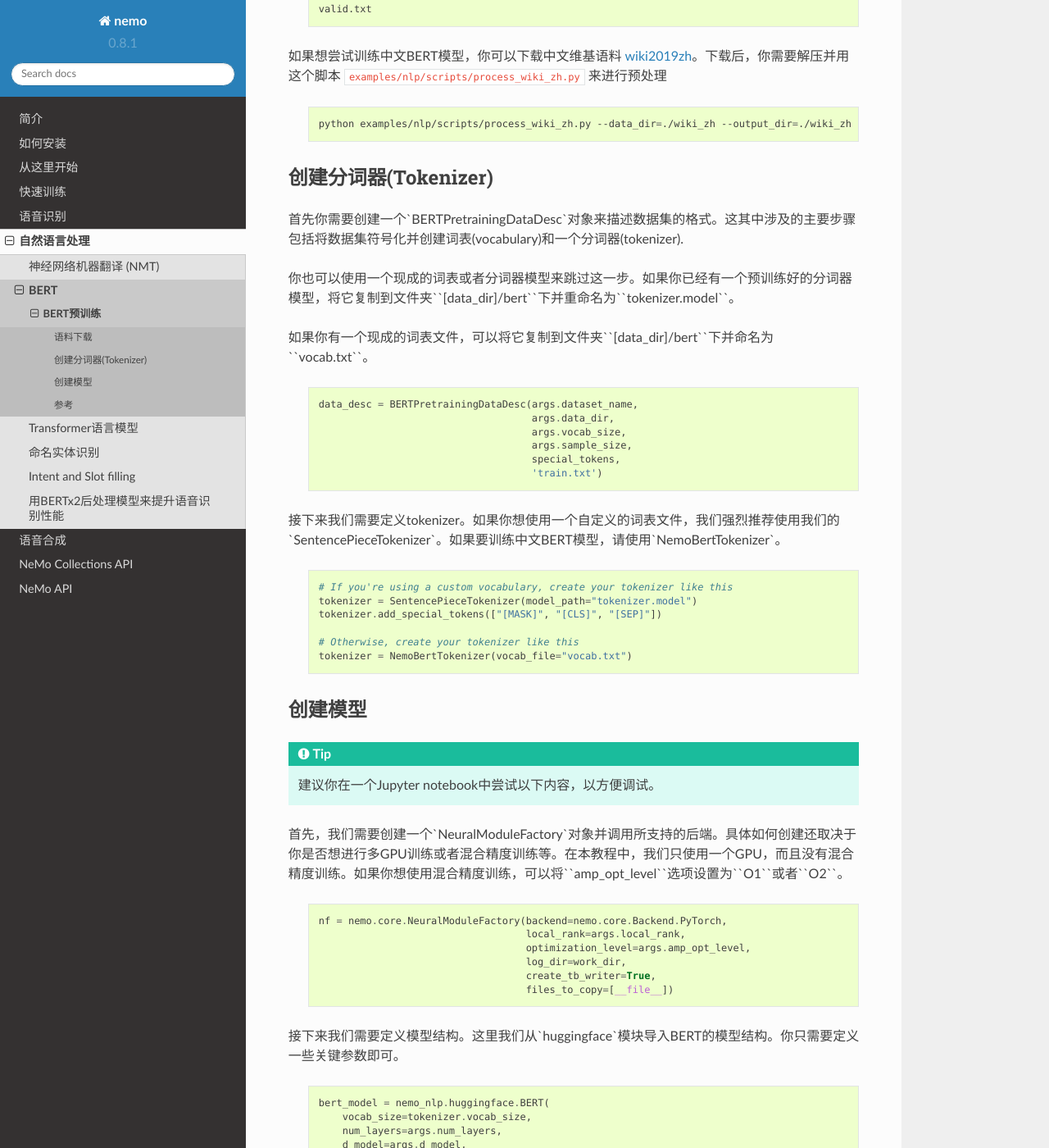
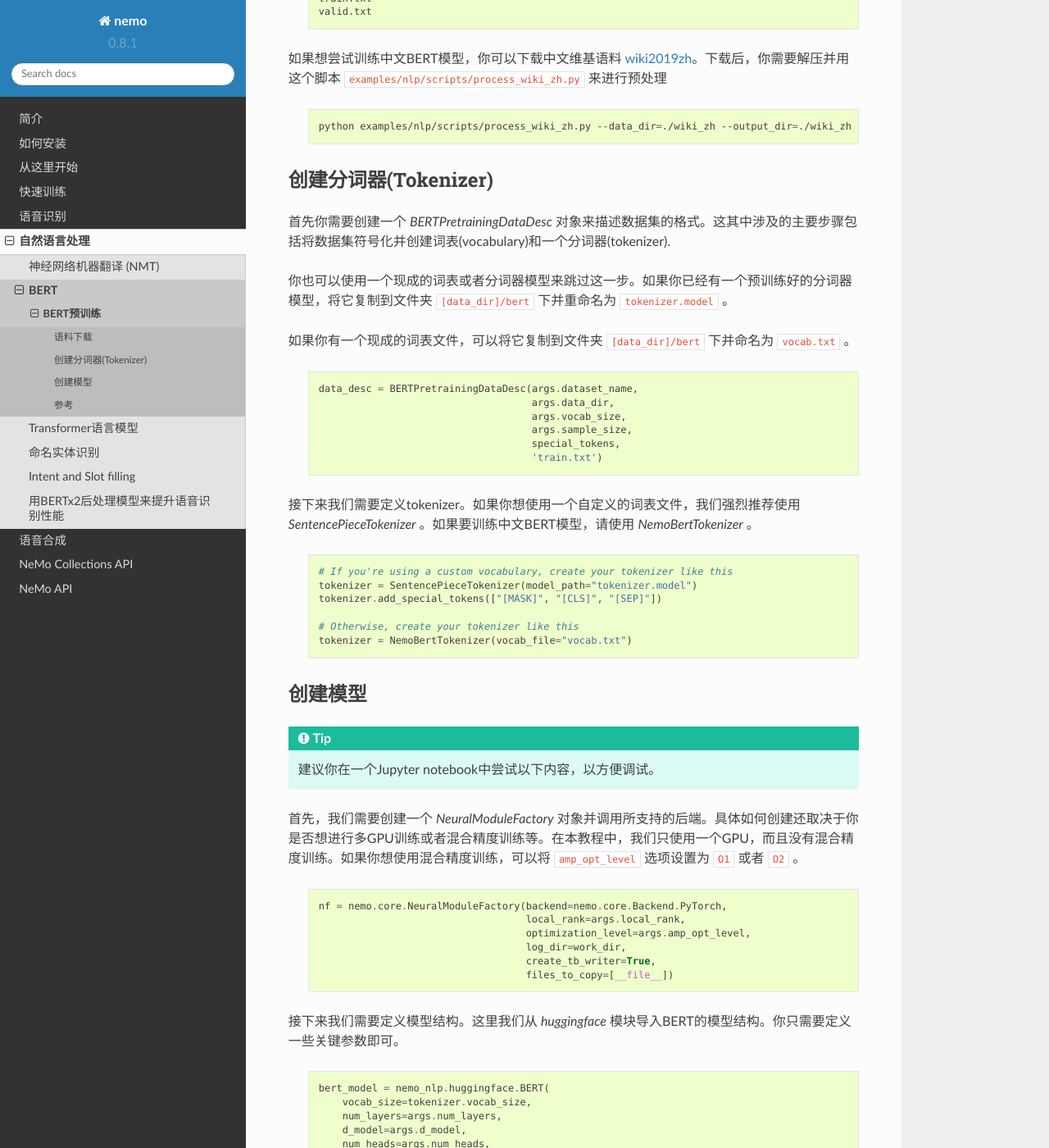
Before and after one commit to backend-engineer1/NEMO, a Sphinx documentation site: the page built from docs/sources/source/zh/nlp/bert_pretraining.rst, in a window 1280 px wide and 1400 px high, scrolled down 610 px. Shown: the whole window at 82% size. Built offline with Sphinx 7.4.7 and the Read the Docs theme 2.0.0, drawn with Linux system fonts in a browser that asks for light colours; pages that are not in the unit, such as notebooks, are missing from menus; cross-references to code outside the pages are shown as plain code; some of the changed text lies outside the part shown.

Commit message:
improved bert and training doc format
Signed-off-by: Jiaxing Qi <jqi@nvidia.com>

```diff
--- a/docs/sources/source/zh/index.rst
+++ b/docs/sources/source/zh/index.rst
@@ -43,7 +43,7 @@ Neural Modules (NeMo) 是一个用神经模块来构建AI应用的框架无关
 * `NmTensor` - 表示的是神经模块端口之间流动的激活元。
 * `NeuralType` - 表示模块端口类型和NmTensors。
 * `NeuralFactory` - 创建神经模块并且管理训练流程。
-* `Lazy execution` - 当描述神经模块之间的激活流时，在一个“action”(比如`optimizer.optimize(...)` 没有触发前，什么都不会发生。
+* `Lazy execution` - 当描述神经模块之间的激活流时，在一个“action”(比如 `optimizer.optimize(...)` 没有触发前，什么都不会发生。
 * `Collections` - NeMo中附带的模块集合 -  相关的模块集合，比如 `nemo_asr` (语音识别) 以及 `nemo_nlp` (自然语言处理)
 
 
@@ -58,7 +58,7 @@ Neural Modules (NeMo) 是一个用神经模块来构建AI应用的框架无关
 
 如果需要的话，你可以从这个docker容器开始 `NGC PyTorch容器 <https://ngc.nvidia.com/catalog/containers/nvidia:pytorch>`_ 这里面已经包含了上面所需要的环境。
 
-你可以直接运行``docker pull nvcr.io/nvidia/pytorch:19.08-py3``
+你可以直接运行 ``docker pull nvcr.io/nvidia/pytorch:19.08-py3``
 
 接着就按照下面的步骤：
 
--- a/docs/sources/source/zh/nlp/bert_pretraining.rst
+++ b/docs/sources/source/zh/nlp/bert_pretraining.rst
@@ -1,7 +1,7 @@
 BERT预训练
 ==========
 
-在本教程中，我们会按照BERT模型结构 :cite:`devlin2018bert` 构建并训练一个掩码语言模型。训练可以完全从零开始或者在一个预训练好的模型基础上继续训练。在开始本教程之前，请先安装好``nemo``和``nemo_nlp``。关于安装``nemo``的一些步骤可以参阅 :ref:`installation` 章节。
+在本教程中，我们会按照BERT模型结构 :cite:`devlin2018bert` 构建并训练一个掩码语言模型。训练可以完全从零开始或者在一个预训练好的模型基础上继续训练。在开始本教程之前，请先安装好 ``nemo`` 和 ``nemo_nlp`` 。关于安装 ``nemo`` 的一些步骤可以参阅 :ref:`installation` 章节。
 
 创建一个专门领域的BERT模型对于某些应用是更有优势的。比如一个专门针对生物医学领域的专业BERT，类似于BioBERT :cite:`lee2019biobert` 和SciBERT :cite:`beltagy2019scibert`.
 
@@ -12,7 +12,7 @@ BERT预训练
 
 因为这只是一个演示，所以我们使用一个非常小的英文数据集WikiText-2 :cite:`merity2016pointer`.
 
-运行脚本``examples/nlp/scripts/get_wt2.sh``便可以下载这个数据集。下载后并解压，会得到如下三个文件：
+运行脚本 ``examples/nlp/scripts/get_wt2.sh`` 便可以下载这个数据集。下载后并解压，会得到如下三个文件：
 
     .. code-block:: bash
 
@@ -29,12 +29,12 @@ BERT预训练
         python examples/nlp/scripts/process_wiki_zh.py --data_dir=./wiki_zh --output_dir=./wiki_zh --min_frequency=3
 
 创建分词器(Tokenizer)
--------------
-首先你需要创建一个`BERTPretrainingDataDesc`对象来描述数据集的格式。这其中涉及的主要步骤包括将数据集符号化并创建词表(vocabulary)和一个分词器(tokenizer).
+---------------------
+首先你需要创建一个 `BERTPretrainingDataDesc` 对象来描述数据集的格式。这其中涉及的主要步骤包括将数据集符号化并创建词表(vocabulary)和一个分词器(tokenizer).
 
-你也可以使用一个现成的词表或者分词器模型来跳过这一步。如果你已经有一个预训练好的分词器模型，将它复制到文件夹``[data_dir]/bert``下并重命名为``tokenizer.model``。
+你也可以使用一个现成的词表或者分词器模型来跳过这一步。如果你已经有一个预训练好的分词器模型，将它复制到文件夹 ``[data_dir]/bert`` 下并重命名为 ``tokenizer.model`` 。
 
-如果你有一个现成的词表文件，可以将它复制到文件夹``[data_dir]/bert``下并命名为``vocab.txt``。
+如果你有一个现成的词表文件，可以将它复制到文件夹 ``[data_dir]/bert`` 下并命名为 ``vocab.txt`` 。
 
     .. code-block:: python
 
@@ -45,7 +45,7 @@ BERT预训练
                                             special_tokens,
                                             'train.txt')
 
-接下来我们需要定义tokenizer。如果你想使用一个自定义的词表文件，我们强烈推荐使用我们的`SentencePieceTokenizer`。如果要训练中文BERT模型，请使用`NemoBertTokenizer`。
+接下来我们需要定义tokenizer。如果你想使用一个自定义的词表文件，我们强烈推荐使用 `SentencePieceTokenizer` 。如果要训练中文BERT模型，请使用 `NemoBertTokenizer` 。
 
     .. code-block:: python
 
@@ -63,7 +63,7 @@ BERT预训练
 
     建议你在一个Jupyter notebook中尝试以下内容，以方便调试。
 
-首先，我们需要创建一个`NeuralModuleFactory`对象并调用所支持的后端。具体如何创建还取决于你是否想进行多GPU训练或者混合精度训练等。在本教程中，我们只使用一个GPU，而且没有混合精度训练。如果你想使用混合精度训练，可以将``amp_opt_level``选项设置为``O1``或者``O2``。
+首先，我们需要创建一个 `NeuralModuleFactory` 对象并调用所支持的后端。具体如何创建还取决于你是否想进行多GPU训练或者混合精度训练等。在本教程中，我们只使用一个GPU，而且没有混合精度训练。如果你想使用混合精度训练，可以将 ``amp_opt_level`` 选项设置为 ``O1`` 或者 ``O2`` 。
 
     .. code-block:: python
 
@@ -74,7 +74,7 @@ BERT预训练
                                            create_tb_writer=True,
                                            files_to_copy=[__file__])
 
-接下来我们需要定义模型结构。这里我们从`huggingface`模块导入BERT的模型结构。你只需要定义一些关键参数即可。
+接下来我们需要定义模型结构。这里我们从 `huggingface` 模块导入BERT的模型结构。你只需要定义一些关键参数即可。
 
     .. code-block:: python
 
@@ -87,7 +87,7 @@ BERT预训练
             max_seq_length=args.max_seq_length,
             hidden_act="gelu")
 
-如果你想从一个已有的BERT模型文件继续训练，那设置一个模型的名字即可。如果想查看完整的预训练好的BERT模型列表，可以使用`nemo_nlp.huggingface.BERT.list_pretrained_models()`。
+如果你想从一个已有的BERT模型文件继续训练，那设置一个模型的名字即可。如果想查看完整的预训练好的BERT模型列表，可以使用 `nemo_nlp.huggingface.BERT.list_pretrained_models()` 。
 
     .. code-block:: python
 
--- a/docs/sources/source/zh/training.rst
+++ b/docs/sources/source/zh/training.rst
@@ -22,7 +22,7 @@
 进行多GPU训练需要进行如下设置：
 
 (1) 在 `NeuralModuleFactory` 类中设置选项 `placement` 为 `nemo.core.DeviceType.AllGpu`
-(2) 在你的python脚本中添加命令行选项 'local_rank': `parser.add_argument("--local_rank", default=None, type=int)`
+(2) 在你的python脚本中添加命令行选项 ``local_rank``: `parser.add_argument("--local_rank", default=None, type=int)`
 
 .. code-block:: python
 
```
